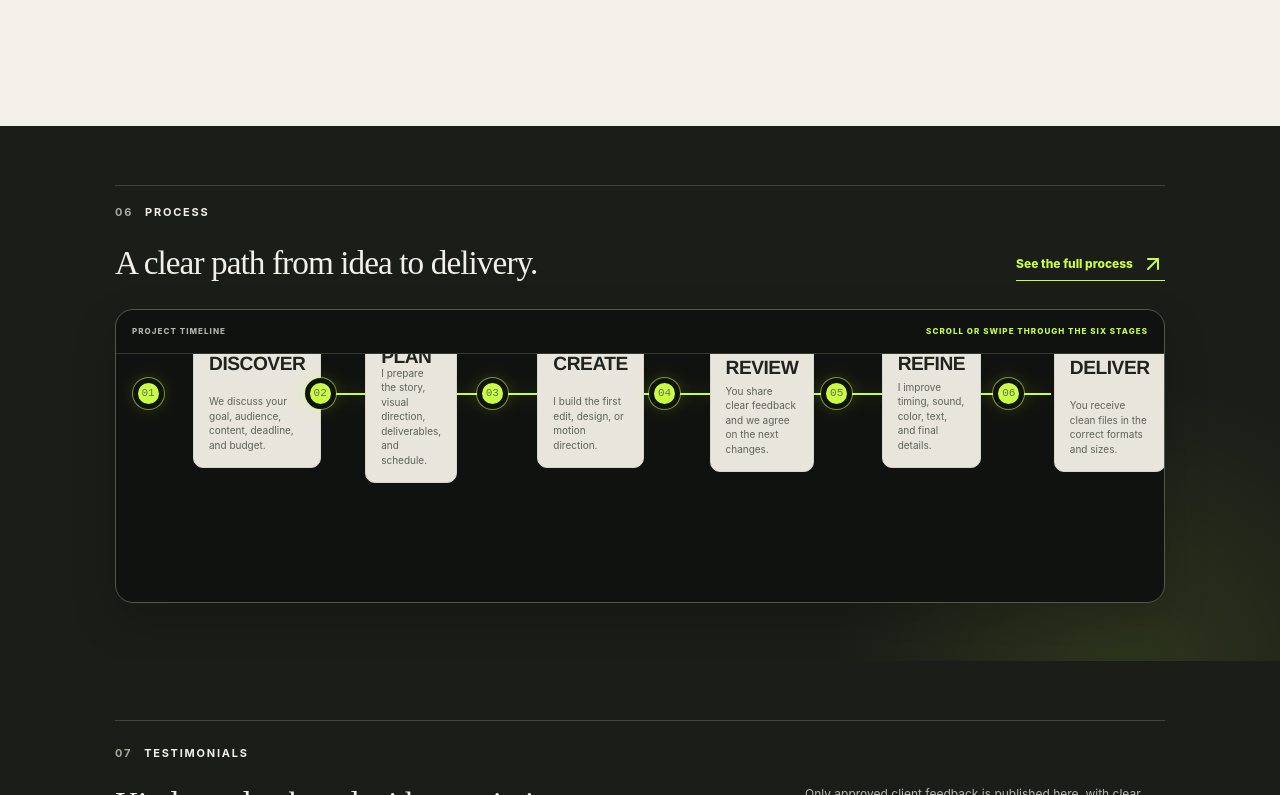
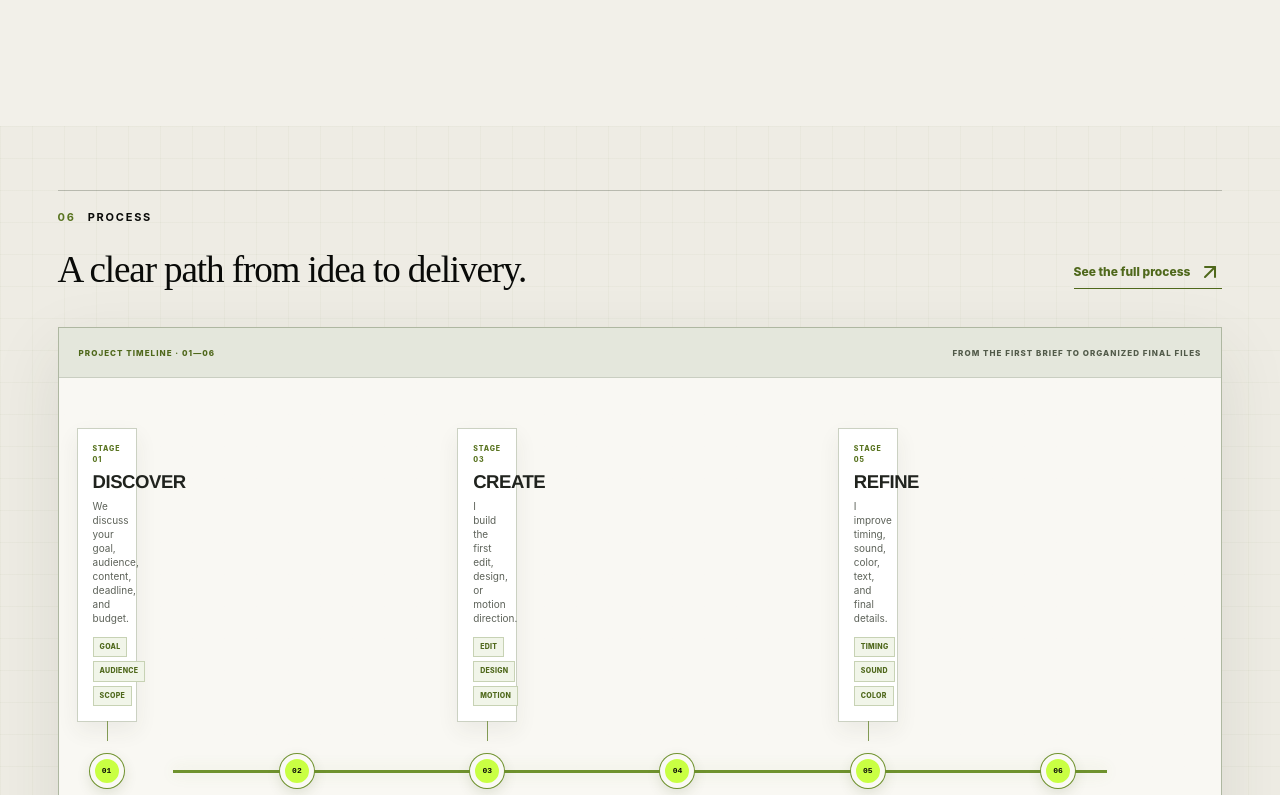
Before and after one commit to OrkoBiswas/orko, a Next.js app: page / in a window 1280 px wide. Shown: the part 10325-11120 px from the top of the page. Built offline with nearby package versions, Linux system fonts and the light colour scheme.

Commit message:
Create light editorial process timeline

```diff
--- a/app/globals.css
+++ b/app/globals.css
@@ -1156,30 +1156,37 @@ html { scroll-padding-top: 76px; }
 .testimonial-dots button { width: 22px; height: 34px; }
 .testimonial-buttons button { width: 34px; height: 34px; border-radius: 50%; }
 
-/* Single-color animated project timeline */
-.process-showcase { position: relative; isolation: isolate; overflow: hidden; padding-block: clamp(44px, 4.6vw, 68px); color: var(--paper); background: var(--ink-3); }
-.process-showcase::before { content: ""; position: absolute; z-index: -1; right: -12%; bottom: -60%; width: 48%; aspect-ratio: 1; border-radius: 50%; background: radial-gradient(circle, rgba(201,255,67,.11), rgba(201,255,67,0) 68%); pointer-events: none; }
-.process-showcase .section-heading, .process-stage { width: min(100%, 1050px); margin-inline: auto; }
-.process-showcase .section-heading { grid-template-columns: 1.25fr .75fr; gap: clamp(30px, 5vw, 72px); margin-bottom: clamp(20px, 2.4vw, 28px); padding-top: 18px; border-top-color: var(--line-dark); }
-.process-showcase .section-heading h2 { max-width: 600px; color: var(--paper); font-family: var(--serif); font-size: clamp(1.75rem, 2.6vw, 2.7rem); font-weight: 400; line-height: 1.08; letter-spacing: -.028em; text-transform: none; }
-.process-showcase .section-heading .text-link { justify-self: end; align-self: end; color: var(--accent); }
-.process-stage { overflow: hidden; border: 1px solid #53574d; border-radius: 18px; background: #10120f; box-shadow: 0 18px 45px rgba(0,0,0,.18); transform-origin: 50% 100%; }
-.process-track-head { min-height: 44px; display: flex; justify-content: space-between; align-items: center; gap: 20px; padding: 0 16px; color: #aeb4a8; border-bottom: 1px solid #353930; font-size: 8px; font-weight: 800; letter-spacing: .13em; text-transform: uppercase; }
-.process-track-head span:last-child { color: var(--accent); }
-.process-timeline { overflow-x: auto; overscroll-behavior-inline: contain; scrollbar-width: thin; scrollbar-color: var(--accent) #292c26; }
+/* Light editorial production timeline */
+.process-showcase { position: relative; isolation: isolate; overflow: hidden; padding-block: clamp(52px, 5vw, 78px); color: var(--ink); background-color: #eeece4; background-image: linear-gradient(rgba(82,105,35,.035) 1px, transparent 1px), linear-gradient(90deg, rgba(82,105,35,.035) 1px, transparent 1px); background-size: 32px 32px; }
+.process-showcase::before { content: ""; position: absolute; z-index: -1; left: -9%; top: -48%; width: 42%; aspect-ratio: 1; border-radius: 50%; background: radial-gradient(circle, rgba(201,255,67,.22), rgba(201,255,67,0) 70%); pointer-events: none; }
+.process-showcase .section-heading, .process-stage { width: min(100%, 1180px); margin-inline: auto; }
+.process-showcase .section-heading { grid-template-columns: 1.25fr .75fr; gap: clamp(30px, 5vw, 72px); margin-bottom: clamp(26px, 3vw, 38px); padding-top: 18px; border-top-color: rgba(31,38,25,.24); }
+.process-showcase .section-heading h2 { max-width: 650px; color: var(--ink); font-family: var(--serif); font-size: clamp(1.9rem, 2.9vw, 3rem); font-weight: 400; line-height: 1.06; letter-spacing: -.03em; text-transform: none; }
+.process-showcase .section-heading .text-link { justify-self: end; align-self: end; color: #4f681b; }
+.process-showcase .eyebrow > span { color: #58731f; }
+.process-stage { overflow: hidden; border: 1px solid #aeb7a1; background: rgba(250,249,245,.94); box-shadow: 0 24px 65px rgba(49,58,38,.1); transform-origin: 50% 100%; }
+.process-track-head { min-height: 50px; display: flex; justify-content: space-between; align-items: center; gap: 20px; padding: 0 20px; color: #64705a; border-bottom: 1px solid #c9cec1; background: #e4e7dc; font-size: 8px; font-weight: 850; letter-spacing: .13em; text-transform: uppercase; }
+.process-track-head span:first-child { color: #4f681b; }
+.process-track-head span:last-child { color: #525b4a; }
+.process-timeline { overflow-x: auto; overscroll-behavior-inline: contain; scrollbar-width: thin; scrollbar-color: #65862a #d9ddcf; }
 .process-timeline:focus-visible { outline-offset: -4px; }
-.process-timeline-canvas { position: relative; width: 100%; min-width: 920px; padding: 24px 14px 14px; }
-.process-line { position: absolute; z-index: 0; left: calc(100% / 12 + 14px); right: calc(100% / 12 + 14px); top: 39px; height: 1px; background: #4a4f45; }
-.process-line span { display: block; width: 100%; height: 2px; background: var(--accent); box-shadow: 0 0 18px rgba(201,255,67,.35); transform-origin: left; }
-.process-showcase .process-list { position: relative; z-index: 1; display: grid; grid-template-columns: repeat(6, minmax(0, 1fr)); gap: 13px; margin: 0; padding: 0; border: 0; background: transparent; list-style: none; perspective: 900px; }
-.process-showcase .process-list li { min-width: 0; min-height: 210px; display: grid; grid-template-rows: 31px 1fr; gap: 15px; justify-items: center; padding: 0; border: 0; background: transparent; }
-.process-node { width: 31px; height: 31px; display: grid; place-items: center; color: var(--ink); border: 5px solid #10120f; border-radius: 50%; background: var(--accent); box-shadow: 0 0 0 1px rgba(201,255,67,.55), 0 0 18px rgba(201,255,67,.16); font: 850 8px/1 monospace; transform-origin: center; }
-.process-card { width: 100%; min-height: 150px; display: flex; flex-direction: column; padding: 15px; border: 1px solid #d6d5cc; border-radius: 10px; color: #20231e; background: #e8e6dc; transform-origin: 50% 0; transition: border-color .25s ease, background .25s ease, transform .25s ease; }
-.process-showcase .process-list li:nth-child(even) .process-card { margin-top: 8px; }
-.process-card:hover { border-color: var(--accent); background: var(--paper); transform: translateY(-5px); }
-.process-card small { color: #667a2b; font-size: 7px; font-weight: 850; letter-spacing: .13em; text-transform: uppercase; }
-.process-showcase .process-list h3 { margin: 10px 0 0; font-size: clamp(1.15rem, 1.5vw, 1.45rem); font-weight: 780; line-height: .94; letter-spacing: -.025em; text-transform: uppercase; }
-.process-showcase .process-list p { max-width: none; margin: auto 0 0; color: #5d6259; font-size: 10px; line-height: 1.45; }
+.process-timeline-canvas { position: relative; width: 100%; min-width: 1040px; padding: 22px 18px; }
+.process-line { position: absolute; z-index: 0; left: calc(100% / 12 + 18px); right: calc(100% / 12 + 18px); top: 50%; height: 1px; background: #b8c0ac; }
+.process-line span { display: block; width: 100%; height: 3px; margin-top: -1px; background: #6f922e; box-shadow: 0 0 16px rgba(111,146,46,.2); transform-origin: left; }
+.process-showcase .process-list { position: relative; z-index: 1; min-height: 350px; display: grid; grid-template-columns: repeat(6, minmax(0, 1fr)); gap: 15px; margin: 0; padding: 0; border: 0; background: transparent; list-style: none; perspective: 900px; }
+.process-showcase .process-list > li { min-width: 0; display: grid; grid-template-rows: 1fr 38px 1fr; justify-items: center; padding: 0; border: 0; background: transparent; }
+.process-showcase .process-node { z-index: 2; grid-row: 2; align-self: center; width: 34px; height: 34px; display: grid; place-items: center; color: var(--ink); border: 5px solid #faf9f5; border-radius: 50%; background: var(--accent); box-shadow: 0 0 0 1px #6f922e, 0 5px 14px rgba(72,91,35,.16); font: 850 8px/1 monospace; transform-origin: center; }
+.process-card { position: relative; grid-row: 1; align-self: end; width: 100%; min-height: 144px; display: flex; flex-direction: column; padding: 15px; border: 1px solid #cbd1c2; color: #20231e; background: white; box-shadow: 0 9px 22px rgba(51,62,39,.07); transform-origin: 50% 100%; transition: border-color .25s ease, box-shadow .25s ease, transform .25s ease; }
+.process-showcase .process-list > li:nth-child(even) .process-card { grid-row: 3; align-self: start; transform-origin: 50% 0; }
+.process-card::after { content: ""; position: absolute; left: 50%; bottom: -20px; width: 1px; height: 20px; background: #829a54; }
+.process-showcase .process-list > li:nth-child(even) .process-card::after { top: -20px; bottom: auto; }
+.process-showcase .process-list > li:nth-child(odd) .process-card:hover { border-color: #6f922e; box-shadow: 0 14px 28px rgba(70,91,32,.13); transform: translateY(-5px); }
+.process-showcase .process-list > li:nth-child(even) .process-card:hover { border-color: #6f922e; box-shadow: 0 14px 28px rgba(70,91,32,.13); transform: translateY(5px); }
+.process-card small { color: #58731f; font-size: 7px; font-weight: 850; letter-spacing: .13em; text-transform: uppercase; }
+.process-showcase .process-list h3 { margin: 8px 0 0; font-size: clamp(1.15rem, 1.45vw, 1.42rem); font-weight: 780; line-height: .94; letter-spacing: -.025em; text-transform: uppercase; }
+.process-showcase .process-list .process-card > p { max-width: none; margin: 8px 0 12px; color: #5d6259; font-size: 10px; line-height: 1.4; }
+.process-card ul { display: flex; flex-wrap: wrap; gap: 4px; margin: auto 0 0; padding: 0; list-style: none; }
+.process-card ul li { position: static; min-height: 0; display: block; padding: 4px 6px; color: #4f681b; border: 1px solid #c7d2b4; background: #f1f5e9; font-size: 7px; font-weight: 800; letter-spacing: .04em; text-transform: uppercase; }
 
 .admin-testimonial-record { overflow: hidden; }
 .admin-testimonial-media { padding: 18px; border: 1px solid #d7dddf; background: #eef2ef; }
@@ -1201,10 +1208,10 @@ html { scroll-padding-top: 76px; }
   .testimonial-slide { grid-template-columns: minmax(210px, .85fr) minmax(0, 1.15fr); }
   .testimonial-slide blockquote { font-size: clamp(1rem, 2vw, 1.34rem); }
   .process-timeline { scroll-snap-type: x proximity; }
-  .process-timeline-canvas { width: 1420px; min-width: 1420px; }
-  .process-line { left: 124px; right: 124px; }
-  .process-showcase .process-list { grid-template-columns: repeat(6, 220px); }
-  .process-showcase .process-list li { scroll-snap-align: start; }
+  .process-timeline-canvas { width: 1500px; min-width: 1500px; }
+  .process-line { left: 132px; right: 132px; }
+  .process-showcase .process-list { grid-template-columns: repeat(6, 232px); }
+  .process-showcase .process-list > li { scroll-snap-align: start; }
 }
 
 @media (max-width: 700px) {
@@ -1223,18 +1230,16 @@ html { scroll-padding-top: 76px; }
   .testimonial-controls { width: 100%; min-height: 48px; grid-template-columns: 1fr auto; gap: 8px 12px; padding: 5px 6px 5px 12px; border-radius: 14px; }
   .testimonial-progress { grid-column: 1 / -1; grid-row: 2; }
   .testimonial-buttons { grid-column: 2; grid-row: 1; }
-  .process-showcase { padding-block: 44px; }
+  .process-showcase { padding-block: 48px; }
   .process-showcase .section-heading { margin-bottom: 20px; }
   .process-showcase .section-heading h2 { font-size: clamp(1.7rem, 7vw, 2.25rem); }
   .process-showcase .section-heading .text-link { width: auto; margin-top: 20px; }
-  .process-stage { border-radius: 15px; }
   .process-track-head { min-height: 40px; padding-inline: 12px; }
   .process-track-head span:last-child { display: none; }
-  .process-timeline-canvas { width: 1320px; min-width: 1320px; padding-inline: 12px; }
-  .process-line { left: 114px; right: 114px; }
-  .process-showcase .process-list { grid-template-columns: repeat(6, 205px); gap: 13px; }
-  .process-showcase .process-list li { min-height: 198px; }
-  .process-card { min-height: 140px; }
+  .process-timeline-canvas { width: 1380px; min-width: 1380px; padding-inline: 14px; }
+  .process-line { left: 121px; right: 121px; }
+  .process-showcase .process-list { min-height: 326px; grid-template-columns: repeat(6, 214px); gap: 14px; }
+  .process-card { min-height: 132px; padding: 13px; }
   .process-showcase .process-list h3 { font-size: 1.35rem; }
   .admin-testimonial-media-head { align-items: flex-start; flex-direction: column; }
   .admin-media-attach { width: 100%; justify-content: center; }
--- a/app/page.tsx
+++ b/app/page.tsx
@@ -16,6 +16,14 @@ export default async function Home() {
     ["Video", featured.filter((project) => project.services.some((service) => ["Video Editing", "YouTube"].includes(service))).length],
     ["Motion", featured.filter((project) => project.services.some((service) => service.includes("Motion"))).length],
     ["Design", featured.filter((project) => project.services.some((service) => ["Graphic Design", "Brand Visuals", "Social Media"].includes(service))).length],
+  ] as const;
+  const processStages = [
+    { title: "Discover", copy: "We discuss your goal, audience, content, deadline, and budget.", details: ["Goal", "Audience", "Scope"] },
+    { title: "Plan", copy: "I prepare the story, visual direction, deliverables, and schedule.", details: ["Story", "Formats", "Schedule"] },
+    { title: "Create", copy: "I build the first edit, design, or motion direction.", details: ["Edit", "Design", "Motion"] },
+    { title: "Review", copy: "You share clear feedback and we agree on the next changes.", details: ["Notes", "Priorities", "Changes"] },
+    { title: "Refine", copy: "I improve timing, sound, color, text, and final details.", details: ["Timing", "Sound", "Color"] },
+    { title: "Deliver", copy: "You receive clean files in the correct formats and sizes.", details: ["Exports", "Sizes", "Source files"] },
   ] as const;
   return (
     <>
@@ -90,11 +98,11 @@ export default async function Home() {
       <section className="process-preview process-showcase section-shell" data-process-sequence>
         <div className="section-heading"><div><p className="eyebrow"><span>06</span>Process</p><h2>A clear path from idea to delivery.</h2></div><Link className="text-link" href="/process">See the full process <ArrowUpRight aria-hidden="true" /></Link></div>
         <div className="process-stage" data-process-stage>
-          <div className="process-track-head"><span>Project timeline</span><span>Scroll or swipe through the six stages</span></div>
+          <div className="process-track-head"><span>Project timeline · 01—06</span><span>From the first brief to organized final files</span></div>
           <div className="process-timeline" tabIndex={0} role="region" aria-label="Six-stage project timeline">
             <div className="process-timeline-canvas">
               <div className="process-line" aria-hidden="true"><span data-process-progress /></div>
-              <ol className="process-list">{[["Discover","We discuss your goal, audience, content, deadline, and budget."],["Plan","I prepare the story, visual direction, deliverables, and schedule."],["Create","I build the first edit, design, or motion direction."],["Review","You share clear feedback and we agree on the next changes."],["Refine","I improve timing, sound, color, text, and final details."],["Deliver","You receive clean files in the correct formats and sizes."]].map(([title,copy], index) => <li key={title} data-process-step><span className="process-node" data-process-node aria-hidden="true">0{index + 1}</span><div className="process-card" data-process-card><small>Stage 0{index + 1}</small><h3>{title}</h3><p>{copy}</p></div></li>)}</ol>
+              <ol className="process-list">{processStages.map((stage, index) => <li key={stage.title} data-process-step><span className="process-node" data-process-node aria-hidden="true">0{index + 1}</span><article className="process-card" data-process-card><small>Stage 0{index + 1}</small><h3>{stage.title}</h3><p>{stage.copy}</p><ul data-process-detail aria-label={`${stage.title} focus areas`}>{stage.details.map((detail) => <li key={detail}>{detail}</li>)}</ul></article></li>)}</ol>
             </div>
           </div>
         </div>
--- a/components/MotionProvider.tsx
+++ b/components/MotionProvider.tsx
@@ -80,6 +80,7 @@ export function MotionProvider() {
         const stage = processSequence.querySelector<HTMLElement>("[data-process-stage]");
         const nodes = gsap.utils.toArray<HTMLElement>("[data-process-node]", processSequence);
         const cards = gsap.utils.toArray<HTMLElement>("[data-process-card]", processSequence);
+        const details = gsap.utils.toArray<HTMLElement>("[data-process-detail]", processSequence);
         const progress = processSequence.querySelector<HTMLElement>("[data-process-progress]");
         const sequence = gsap.timeline({
           scrollTrigger: {
@@ -94,7 +95,8 @@ export function MotionProvider() {
         if (stage) sequence.fromTo(stage, { y: 34, scale: 0.975 }, { y: 0, scale: 1, duration: 0.72, ease: "power3.out" }, 0.06);
         if (progress) sequence.fromTo(progress, { scaleX: 0 }, { scaleX: 1, duration: 1.35, ease: "none" }, 0.1);
         if (nodes.length) sequence.fromTo(nodes, { scale: 0.35, autoAlpha: 0 }, { scale: 1, autoAlpha: 1, duration: 0.28, stagger: 0.14, ease: "back.out(2.2)" }, 0.13);
-        if (cards.length) sequence.fromTo(cards, { y: 34, clipPath: "inset(0 0 100% 0 round 10px)", autoAlpha: 0 }, { y: 0, clipPath: "inset(0% 0% 0% 0% round 10px)", autoAlpha: 1, duration: 0.62, stagger: 0.11, ease: "power3.out" }, 0.2);
+        if (cards.length) sequence.fromTo(cards, { y: (index) => index % 2 === 0 ? -38 : 38, clipPath: "inset(50% 0 50% 0)", autoAlpha: 0 }, { y: 0, clipPath: "inset(0% 0% 0% 0%)", autoAlpha: 1, duration: 0.62, stagger: 0.11, ease: "power3.out" }, 0.2);
+        if (details.length) sequence.fromTo(details, { x: -10, autoAlpha: 0 }, { x: 0, autoAlpha: 1, duration: 0.35, stagger: 0.08, ease: "power2.out" }, 0.48);
       }
     });
 
```
